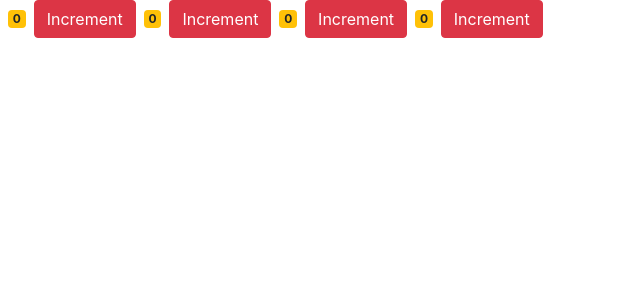
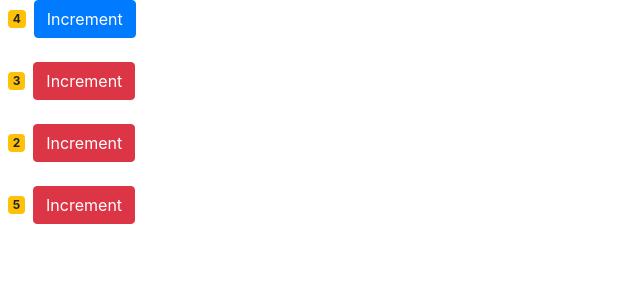
Before and after one commit to Shehan82/react_js, a React (Create React App) app in the folder counter-app/: page / in a window 1280 px wide. Shown: the top 300 px of the page, without its empty margins (0-640 px from the left). Built offline with nearby package versions, Linux system fonts and the light colour scheme.

Commit message:
use props for pass some values

```diff
--- a/counter-app/src/components/counter.jsx
+++ b/counter-app/src/components/counter.jsx
@@ -3,7 +3,7 @@
 class Counter extends Component {
 
     state = {
-        count: 0,
+        count: this.props.value,
         tags: ['tag1', 'tag2', 'tag3'],
 
     };
@@ -25,11 +25,13 @@
             classes = "btn btn-danger";
         }
 
+        console.log(this.props);
 
         return (
             <React.Fragment>
                 <span className="badge badge-warning m-2">{this.formatCount()}</span>
                 <button type="button" onClick={() => this.handleCount("hello")} className={classes}>Increment</button>
+                <br/><br/>
             </React.Fragment>
 
         );
--- a/counter-app/src/components/counters.jsx
+++ b/counter-app/src/components/counters.jsx
@@ -4,16 +4,17 @@
 class Counters extends Component {
     state = {
         counterComp : [
-            {id:1},
-            {id:1},
-            {id:1},
-            {id:1},
+            {id:1, value:4},
+            {id:2, value:3},
+            {id:3, value:2},
+            {id:4, value:5},
         ]
      }
     render() {
         return (
            <div>
-              {this.state.counterComp.map(x => <Counter key={x.id}/>)}
+              {this.state.counterComp.map(x =>
+                 <Counter key={x.id} value={x.value} selected={true}/>)}
            </div>
          );
     }
```
